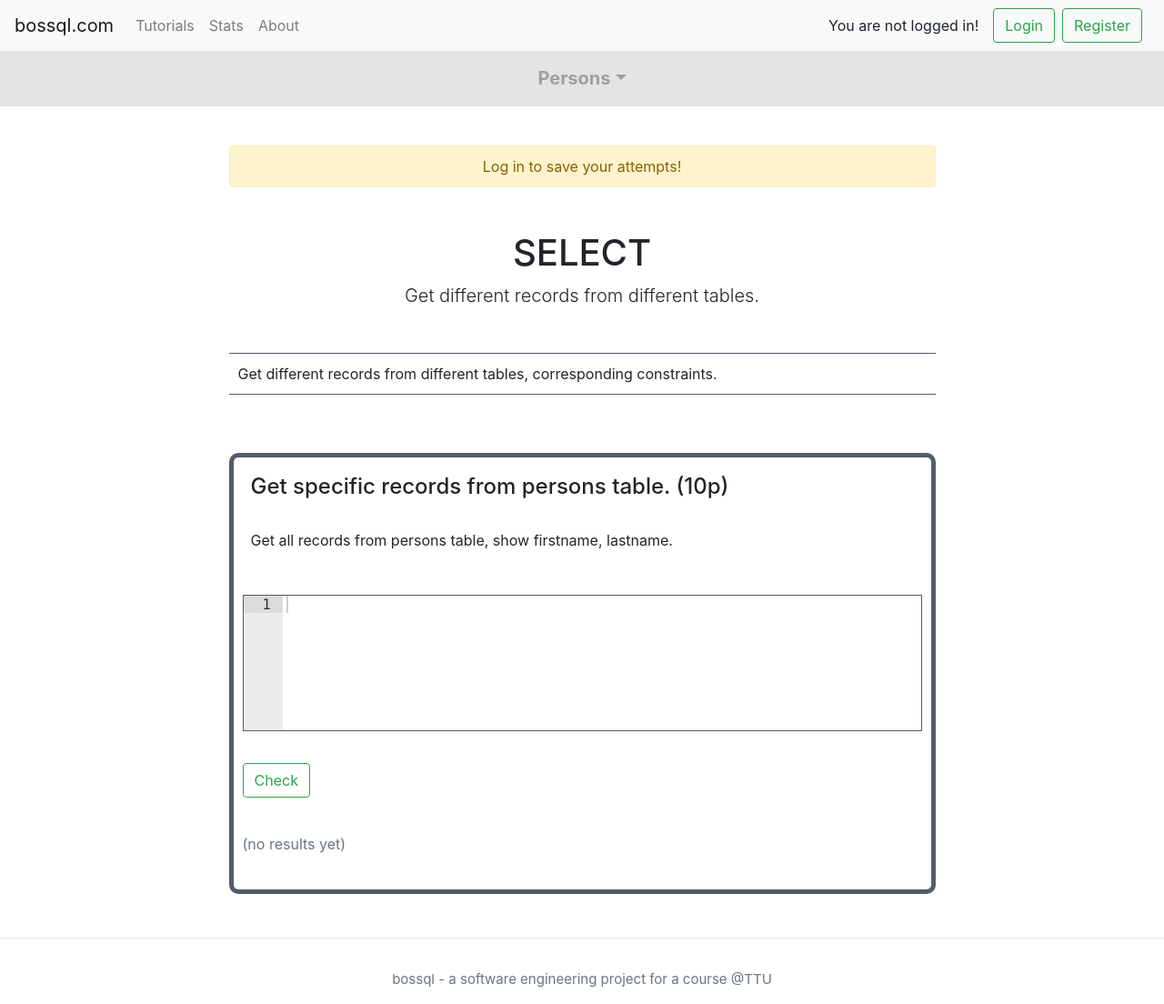
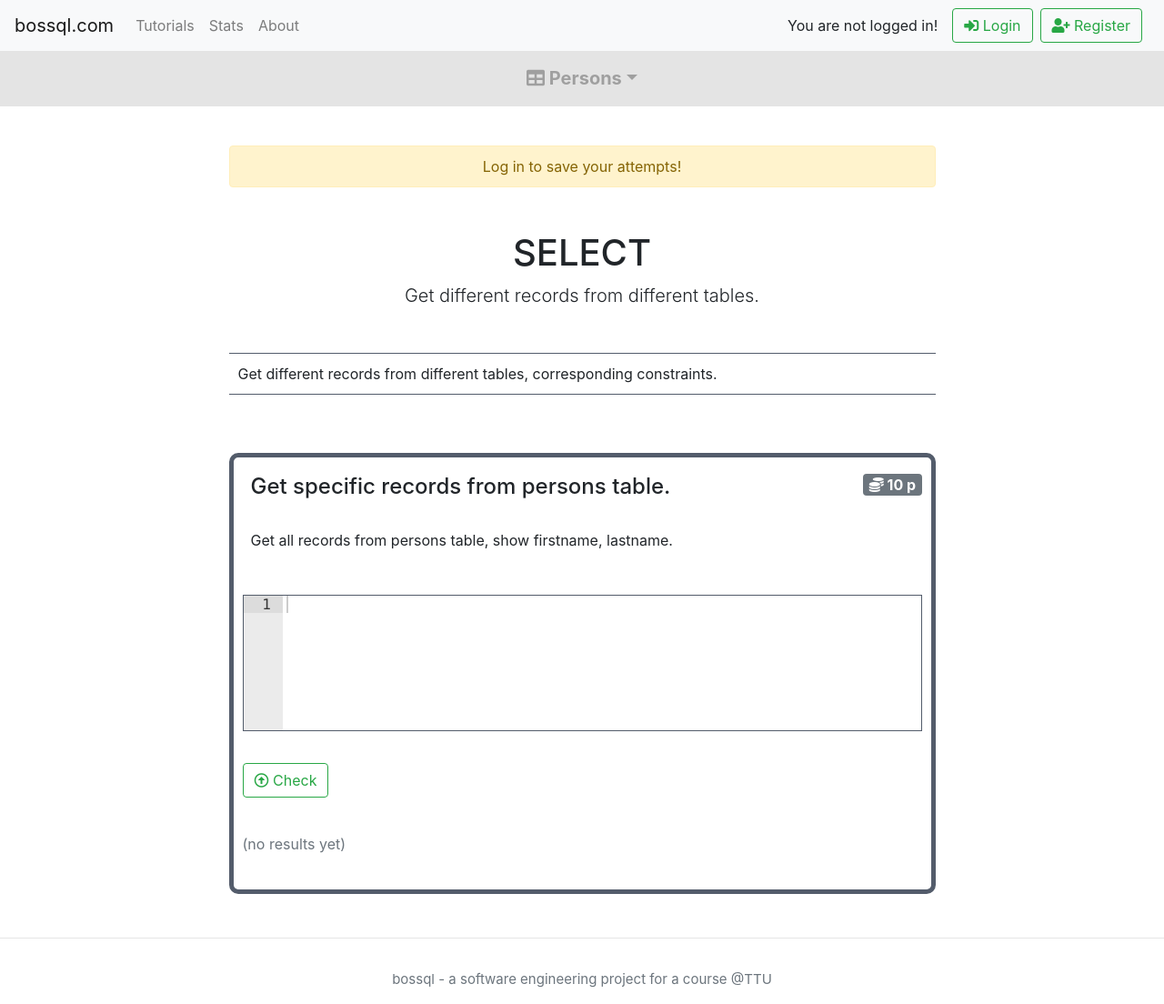
Before and after one commit to rrebase/bossql, a Django app: page /challenges/2/ in a window 1280 px wide. Shown: the whole page at 91% size. Run offline with Django 3.2, Linux system fonts and the light colour scheme; data comes from the database, SQL or seed files in the repository; some libraries are stand-ins or nearby versions.

Commit message:
Add icons.

```diff
--- a/challenges/templates/challenges/index.html
+++ b/challenges/templates/challenges/index.html
@@ -45,7 +45,7 @@
                   </div>
                 {% endif %}
                 <a href="{% url 'challenges:topic_detail' topic.pk %}"
-                   class="btn align-bottom {% if not topic.available %}disabled btn-outline-dark{% else %}btn-outline-success{% endif %}">Go</a>
+                   class="btn align-bottom {% if not topic.available %}disabled btn-outline-dark{% else %}btn-outline-success{% endif %}"><i class="far fa-edit"></i> Go</a>
               </div>
             </div>
           </div>
--- a/challenges/templates/challenges/topic_detail.html
+++ b/challenges/templates/challenges/topic_detail.html
@@ -24,7 +24,7 @@
           {% for table in topic.source_tables.all %}
             <ul class="navbar-nav">
             <li class="nav-item dropdown">
-              <div class="nav-link dropdown-toggle disabled" id="navbarDropdown" role="button" data-toggle="dropdown" aria-haspopup="true" aria-expanded="false">{{ table.name }}</div>
+              <div class="nav-link dropdown-toggle disabled" id="navbarDropdown" role="button" data-toggle="dropdown" aria-haspopup="true" aria-expanded="false"><i class="fas fa-table"></i> {{ table.name }}</div>
               <div class="dropdown-menu disabled" aria-labelledby="navbarDropdown">
                 <div class="dropdown-table">
                   <table class="dropdown- menu disabled table table-striped table-bordered" aria-labelledby="navbarDropdown" id="list-item-{{ forloop.counter }}">
@@ -68,7 +68,7 @@
         <div class="challenge mt-5 animated fadeIn">
           <div class="row">
             <div class="col pl-4 pt-2 pb-3">
-              <h4>{{ challenge.name }} ({{ challenge.points }}p)</h4>
+              <h4 style="float: left">{{ challenge.name }}</h4><h4 style="float: right; font-size: 16px" class="badge badge-secondary"><i class="fas fa-coins"></i> {{ challenge.points }} p</h4>
             </div>
           </div>
           <div class="row">
@@ -83,7 +83,7 @@
           </div>
           <div class="row checkAlertRow">
             <div class="col-md-8 checkCol">
-              <button type="button" class="btn btn-outline-success checkBtn" data-challenge-id="{{ challenge.pk }}">Check</button>
+              <button type="button" class="btn btn-outline-success checkBtn" data-challenge-id="{{ challenge.pk }}"><i class="far fa-arrow-alt-circle-up"></i> Check</button>
             </div>
             <div class="col-md-4 alertCol">
               {% if not attempt %}
--- a/stats/templates/stats/index.html
+++ b/stats/templates/stats/index.html
@@ -16,7 +16,7 @@
 
 {% block content %}
   <div class="container" style="margin-top: 100px">
-    <h1>Stats</h1>
+    <h1 class="mb-4"><i class="fas fa-chart-line"></i> Stats</h1>
     <table class="table table-striped">
       <thead>
         <tr>
--- a/templates/base.html
+++ b/templates/base.html
@@ -8,6 +8,7 @@
   <meta name="viewport" content="width=device-width, initial-scale=1.0">
   <link rel="stylesheet" href="https://maxcdn.bootstrapcdn.com/bootstrap/4.0.0/css/bootstrap.min.css" integrity="sha384-Gn5384xqQ1aoWXA+058RXPxPg6fy4IWvTNh0E263XmFcJlSAwiGgFAW/dAiS6JXm" crossorigin="anonymous">
   <link rel="stylesheet" href="https://cdnjs.cloudflare.com/ajax/libs/animate.css/3.5.2/animate.min.css" integrity="sha384-OHBBOqpYHNsIqQy8hL1U+8OXf9hH6QRxi0+EODezv82DfnZoV7qoHAZDwMwEJvSw" crossorigin="anonymous">
+<link rel="stylesheet" href="https://use.fontawesome.com/releases/v5.0.13/css/all.css" integrity="sha384-DNOHZ68U8hZfKXOrtjWvjxusGo9WQnrNx2sqG0tfsghAvtVlRW3tvkXWZh58N9jp" crossorigin="anonymous">
   {% block styles %}{% endblock %}
 </head>
 <body>
@@ -33,10 +34,10 @@
         {% endif %}
       </span>
       {% if user.is_authenticated %}
-        <a class="btn btn-outline-success mr-sm-2 my-sm-0" href="{% url 'logout' %}">Log out</a>
+        <a class="btn btn-outline-success mr-sm-2 my-sm-0" href="{% url 'logout' %}"><i class="fas fa-sign-out-alt"></i> Log out</a>
       {% else %}
-        <a class="btn btn-outline-success mr-sm-2 my-sm-0" href="{% url 'accounts:login' %}">Login</a>
-        <a class="btn btn-outline-success mr-sm-2 my-sm-0" href="{% url 'accounts:register' %}">Register</a>
+        <a class="btn btn-outline-success mr-sm-2 my-sm-0" href="{% url 'accounts:login' %}"><i class="fas fa-sign-in-alt"></i> Login</a>
+        <a class="btn btn-outline-success mr-sm-2 my-sm-0" href="{% url 'accounts:register' %}"><i class="fas fa-user-plus"></i> Register</a>
       {% endif %}
     </div>
   </nav>
```
